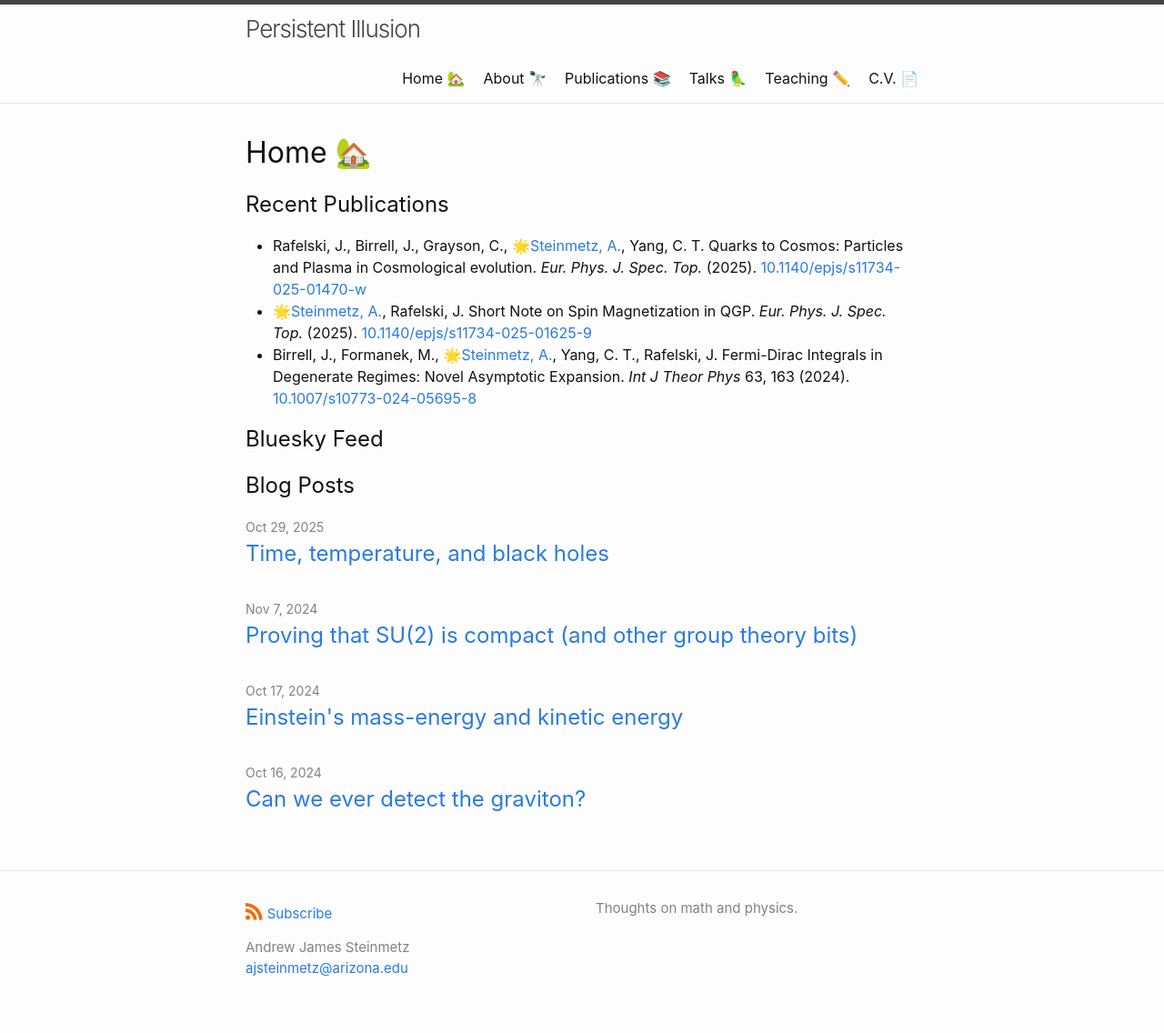
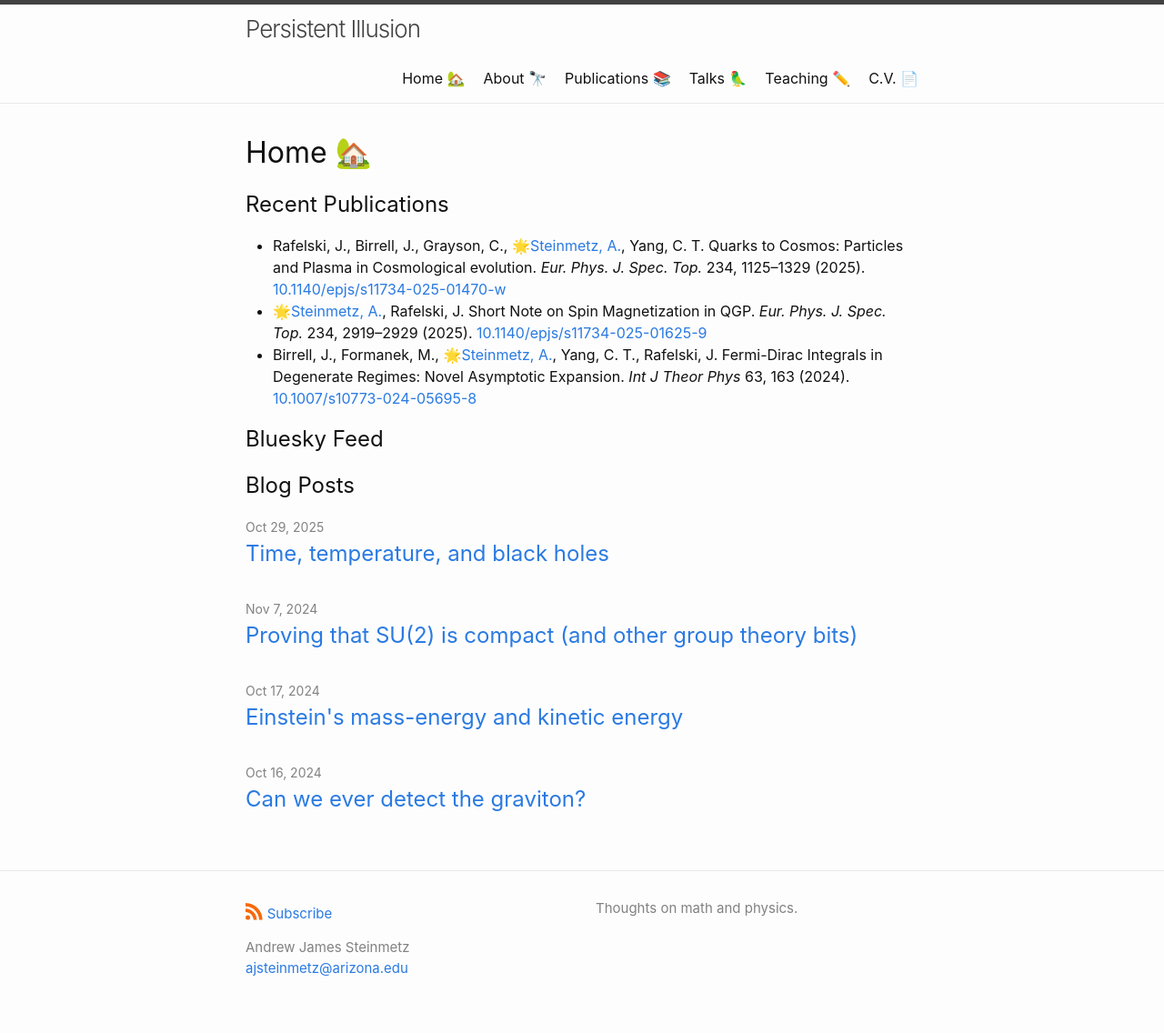
Before and after one commit to ajsteinmetz/ajsteinmetz.github.io, a Jekyll site: the page built from index.md, in a window 1280 px wide. Shown: the whole page at 91% size. Built offline with Jekyll 4.4.1, drawn with Linux system fonts in a browser that asks for light colours; our own code applies the rules of GitHub Pages for plain Markdown files; a script that is not in the unit is left out; comment, search, counter and statistics services are not loaded.

Commit message:
Update index.md

```diff
--- a/index.md
+++ b/index.md
@@ -2,8 +2,8 @@
 
 ## Recent Publications
 
-* Rafelski, J., Birrell, J., Grayson, C., 🌟[Steinmetz, A.](https://github.com/ajsteinmetz/thesis-collab-project), Yang, C. T. Quarks to Cosmos: Particles and Plasma in Cosmological evolution. <i>Eur. Phys. J. Spec. Top.</i> (2025). [10.1140/epjs/s11734-025-01470-w](https://doi.org/10.1140/epjs/s11734-025-01470-w)
-* 🌟[Steinmetz, A.](https://github.com/ajsteinmetz/short-note-qgp), Rafelski, J. Short Note on Spin Magnetization in QGP. <i>Eur. Phys. J. Spec. Top.</i> (2025). [10.1140/epjs/s11734-025-01625-9](https://doi.org/10.1140/epjs/s11734-025-01625-9)
+* Rafelski, J., Birrell, J., Grayson, C., 🌟[Steinmetz, A.](https://github.com/ajsteinmetz/thesis-collab-project), Yang, C. T. Quarks to Cosmos: Particles and Plasma in Cosmological evolution. <i>Eur. Phys. J. Spec. Top.</i> 234, 1125–1329 (2025). [10.1140/epjs/s11734-025-01470-w](https://doi.org/10.1140/epjs/s11734-025-01470-w)
+* 🌟[Steinmetz, A.](https://github.com/ajsteinmetz/short-note-qgp), Rafelski, J. Short Note on Spin Magnetization in QGP. <i>Eur. Phys. J. Spec. Top.</i> 234, 2919–2929 (2025). [10.1140/epjs/s11734-025-01625-9](https://doi.org/10.1140/epjs/s11734-025-01625-9)
 * Birrell, J., Formanek, M., 🌟[Steinmetz, A.](https://github.com/ajsteinmetz/fermi-distribution), Yang, C. T., Rafelski, J. Fermi-Dirac Integrals in Degenerate Regimes: Novel Asymptotic Expansion. _Int J Theor Phys_ 63, 163 (2024). [10.1007/s10773-024-05695-8](https://doi.org/10.1007/s10773-024-05695-8)
 
 ## Bluesky Feed
```
